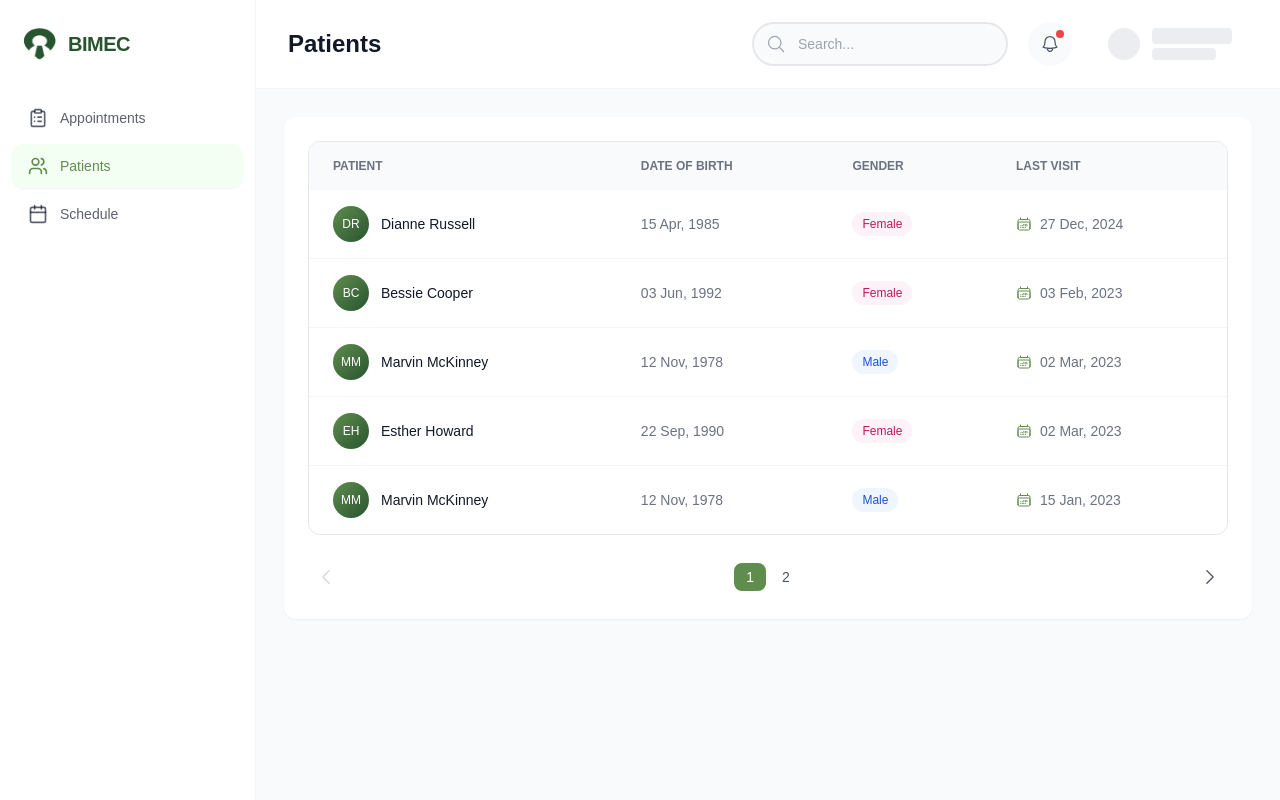
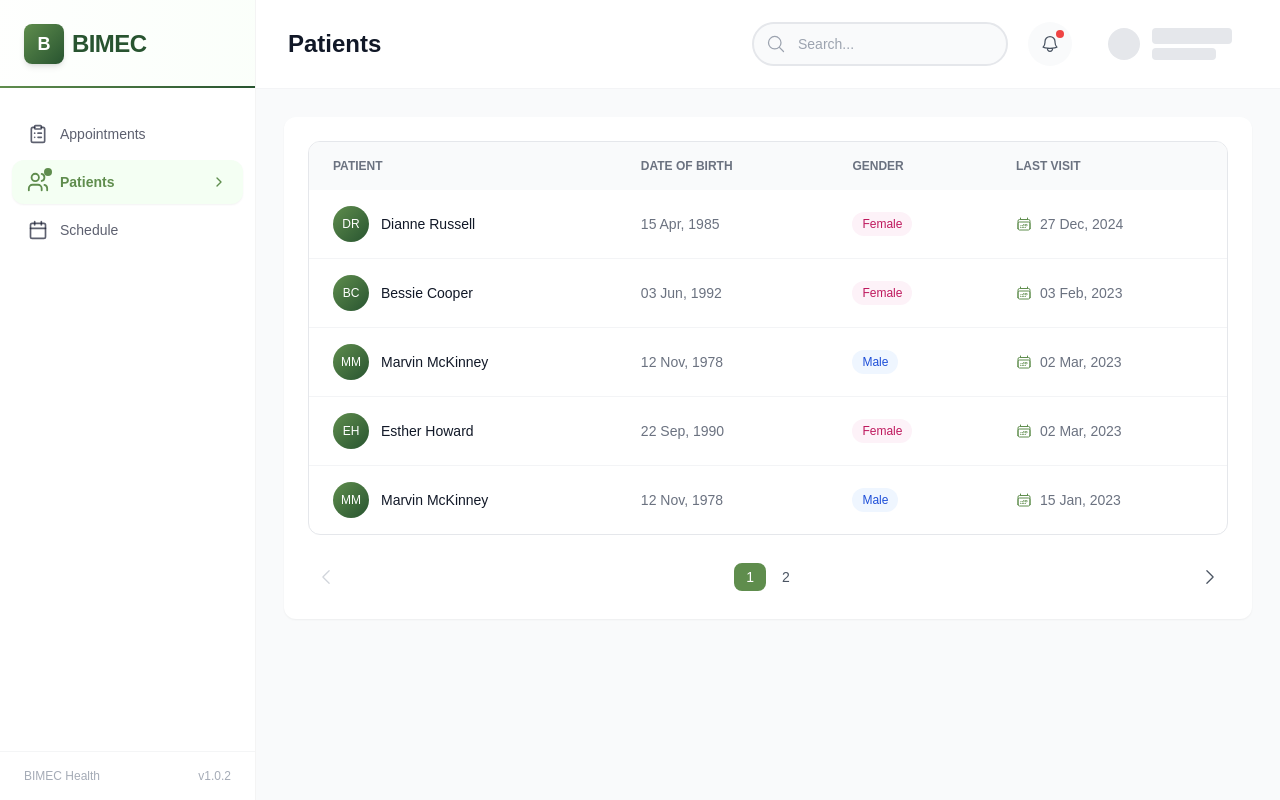
Before and after one commit to vinhdao1006/Project, a React (Vite) app in the folder front-end/: page /doctor/patients in a window 1280 px wide. Built offline with nearby package versions, Linux system fonts and the light colour scheme.

Commit message:
Update Sidebar.jsx

```diff
--- a/front-end/src/pages/doctor/Sidebar.jsx
+++ b/front-end/src/pages/doctor/Sidebar.jsx
@@ -1,10 +1,12 @@
 // Sidebar.jsx
-import React from 'react';
-import { NavLink } from 'react-router-dom';
-import { ClipboardList, Users, Calendar } from 'lucide-react';
-import BimecLogo from '../../assets/icon/Bimec_logo.png';
+import React, { useState } from 'react';
+import { NavLink, useLocation } from 'react-router-dom';
+import { ClipboardList, Users, Calendar, ChevronRight } from 'lucide-react';
 
 function Sidebar() {
+  const location = useLocation();
+  const [isHovered, setIsHovered] = useState(false);
+
   const navItems = [
     { path: "/doctor/appointments", label: "Appointments", icon: ClipboardList },
     { path: "/doctor/patients", label: "Patients", icon: Users },
@@ -12,44 +14,136 @@ function Sidebar() {
   ];
 
   return (
-    <aside className="w-64 bg-white border-r border-bimec-gray/20 flex flex-col h-screen">
-      <div className="flex items-center gap-3 px-6 py-7">
-        <img
-          alt="BIMEC logo"
-          className="w-8 h-8"
-          src={BimecLogo}
-          width="32"
-          height="32"
-        />
-        <span className="font-bold text-xl text-bimec-heavy-green tracking-tight">
-          BIMEC
-        </span>
+    <aside
+      className="w-64 bg-white border-r border-bimec-gray/20 flex flex-col h-screen overflow-hidden shadow-sm"
+      onMouseEnter={() => setIsHovered(true)}
+      onMouseLeave={() => setIsHovered(false)}
+    >
+      {/* Animated Logo Section */}
+      <div
+        className="flex items-center px-6 py-6 relative overflow-hidden"
+        style={{
+          background: `linear-gradient(to right, rgba(244, 255, 243, 0.1), rgba(244, 255, 243, ${isHovered ? 0.4 : 0.1}))`,
+          transition: 'background 0.5s ease-out'
+        }}
+      >
+        <div
+          className="group flex items-center space-x-2 transition-all duration-500 transform hover:scale-105"
+          style={{ transformOrigin: 'left center' }}
+        >
+          <div className="w-10 h-10 bg-gradient-to-br from-bimec-green to-bimec-heavy-green rounded-lg flex items-center justify-center shadow-md transition-all duration-300 group-hover:shadow-lg relative overflow-hidden">
+            <span className="text-white font-bold text-lg relative z-10">B</span>
+            {/* Animated gradient overlay */}
+            <div
+              className="absolute inset-0 bg-gradient-to-tr from-bimec-green via-bimec-green to-bimec-heavy-green opacity-0 group-hover:opacity-100 transition-opacity duration-700"
+              style={{
+                backgroundSize: '200% 200%',
+                animation: 'gradientShift 3s ease infinite'
+              }}
+            ></div>
+          </div>
+          <span className="text-2xl font-bold text-bimec-heavy-green tracking-tight">
+            <span className="inline-block transform transition-transform duration-300 group-hover:translate-y-0">B</span>
+            <span className="inline-block transform transition-transform duration-300 delay-75 group-hover:translate-y-0">I</span>
+            <span className="inline-block transform transition-transform duration-300 delay-100 group-hover:translate-y-0">M</span>
+            <span className="inline-block transform transition-transform duration-300 delay-150 group-hover:translate-y-0">E</span>
+            <span className="inline-block transform transition-transform duration-300 delay-200 group-hover:translate-y-0">C</span>
+          </span>
+        </div>
+
+        {/* Subtle animated indicator */}
+        <div
+          className={`absolute bottom-0 left-0 h-0.5 bg-gradient-to-r from-bimec-green to-bimec-heavy-green transition-all duration-700 ease-in-out ${
+            isHovered ? 'w-full' : 'w-0'
+          }`}
+        ></div>
       </div>
 
-      <nav className="flex flex-col mt-2 space-y-1 px-3">
-        {navItems.map((item) => {
+      <nav className="flex flex-col mt-6 space-y-1 px-3 flex-grow">
+        {navItems.map((item, index) => {
           const Icon = item.icon;
+          const isActive = location.pathname === item.path;
 
           return (
             <NavLink
               key={item.path}
               to={item.path}
               className={({ isActive }) => `
-                flex items-center gap-3 px-4 py-3 rounded-xl transition-all duration-200
+                flex items-center gap-3 px-4 py-3 rounded-xl transition-all duration-300
                 ${isActive
                   ? "bg-bimec-light-green text-bimec-green shadow-sm"
                   : "text-bimec-black/70 hover:bg-bimec-light-green/50 hover:text-bimec-heavy-green"
                 }
               `}
+              style={{
+                transform: `translateX(${isHovered ? '0' : '-4px'})`,
+                opacity: isHovered ? 1 : 0.95,
+                transition: `transform 0.3s ease-out ${index * 0.05}s, opacity 0.3s ease-out ${index * 0.05}s, background-color 0.3s, color 0.3s, box-shadow 0.3s`
+              }}
             >
-              <Icon className="w-5 h-5" />
-              <span className={`text-sm font-medium`}>
+              <div className="relative">
+                <Icon className={`w-5 h-5 transition-transform duration-300 ${isActive ? 'scale-110' : ''}`} />
+                {isActive && (
+                  <span
+                    className="absolute -top-1 -right-1 w-2 h-2 bg-bimec-green rounded-full"
+                    style={{
+                      boxShadow: '0 0 0 2px rgba(95, 141, 77, 0.2)',
+                      animation: 'pulse 2s infinite'
+                    }}
+                  ></span>
+                )}
+              </div>
+              <span className={`text-sm font-medium transition-all duration-300 ${isActive ? 'font-semibold' : ''}`}>
                 {item.label}
               </span>
+
+              {isActive && (
+                <ChevronRight className="w-4 h-4 ml-auto transition-opacity duration-300" />
+              )}
             </NavLink>
           );
         })}
       </nav>
+
+      {/* Decorative animated footer */}
+      <div
+        className="mt-auto border-t border-gray-100 py-4 px-6 text-xs text-gray-400 flex justify-between items-center"
+        style={{
+          opacity: isHovered ? 0.9 : 0.5,
+          transform: `translateY(${isHovered ? '0' : '4px'})`,
+          transition: 'opacity 0.5s ease, transform 0.5s ease'
+        }}
+      >
+        <span>BIMEC Health</span>
+        <span>v1.0.2</span>
+      </div>
+
+      {/* Global CSS for animations */}
+      <style jsx>{`
+        @keyframes pulse {
+          0% {
+            box-shadow: 0 0 0 0 rgba(95, 141, 77, 0.4);
+          }
+          70% {
+            box-shadow: 0 0 0 6px rgba(95, 141, 77, 0);
+          }
+          100% {
+            box-shadow: 0 0 0 0 rgba(95, 141, 77, 0);
+          }
+        }
+
+        @keyframes gradientShift {
+          0% {
+            background-position: 0% 50%;
+          }
+          50% {
+            background-position: 100% 50%;
+          }
+          100% {
+            background-position: 0% 50%;
+          }
+        }
+      `}</style>
     </aside>
   );
 }
```
